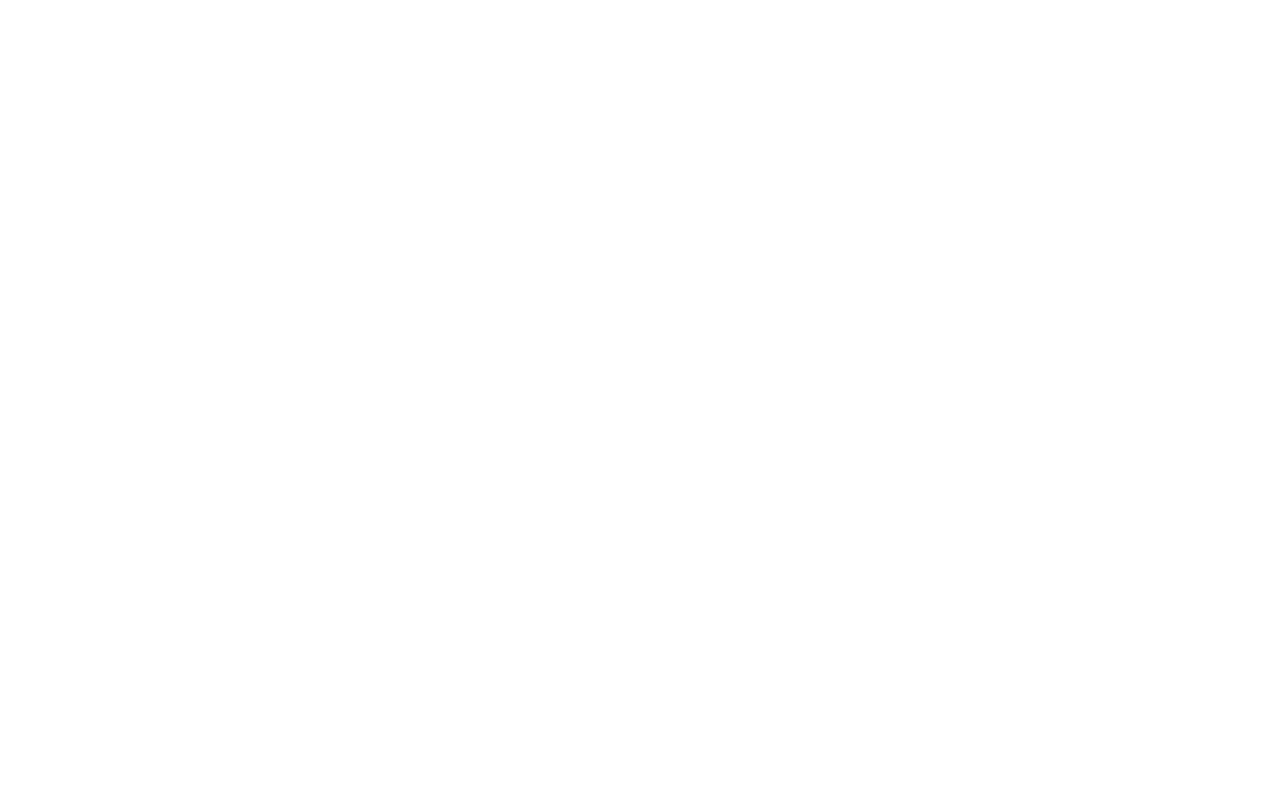
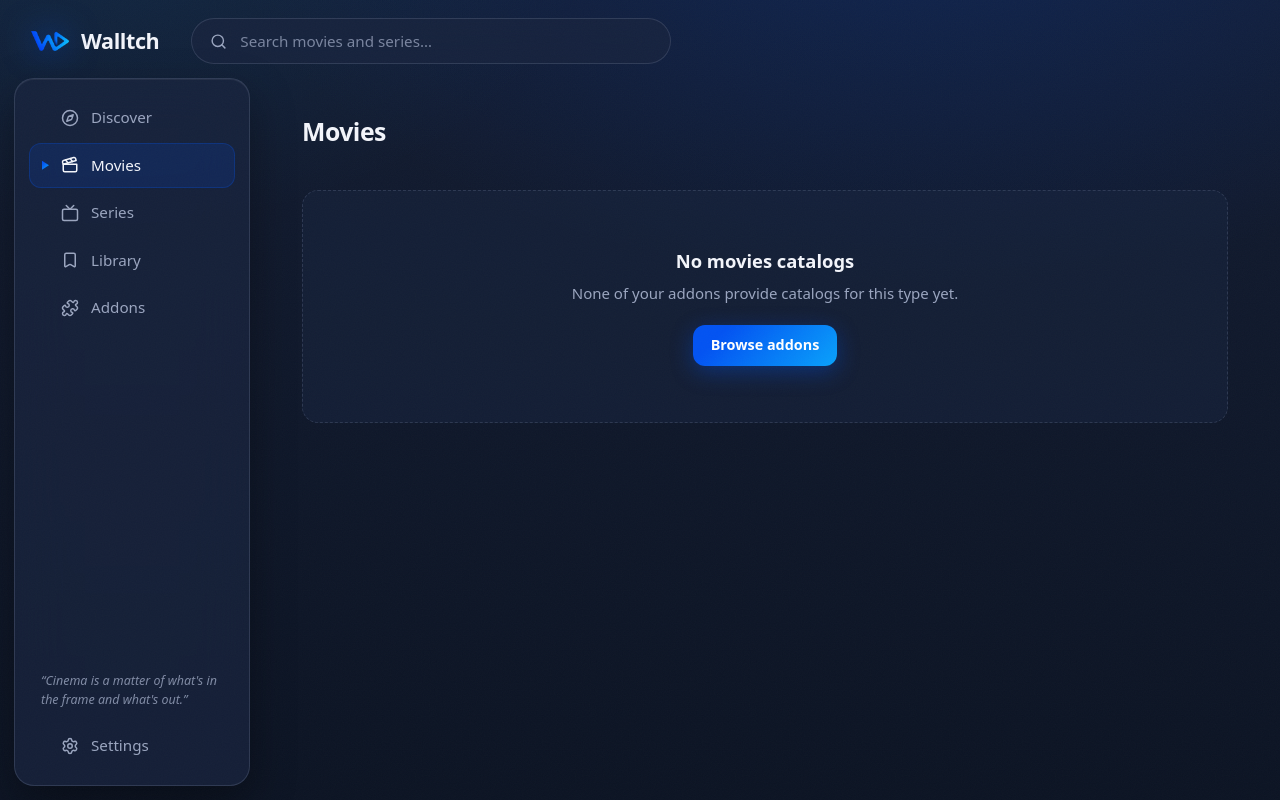
Before and after one commit to walltch-app/walltch, a React (Vite) app: page /movies in a window 1280 px wide. Before the commit this address had no page. Built offline with nearby package versions, Linux system fonts and the light colour scheme.

Commit message:
feat(ui): movies and series get their own boards
Two sidebar entries between Discover and Library, each rendering the
board scoped to one content type: its own featured billboard from the
first matching catalog plus that type''s rows. Discover stays the
everything view.

```diff
--- a/src/App.tsx
+++ b/src/App.tsx
@@ -5,6 +5,7 @@
 import DetailPage from "./features/detail/DetailPage";
 import CatalogPage from "./features/discover/CatalogPage";
 import DiscoverPage from "./features/discover/DiscoverPage";
+import TypeBoardPage from "./features/discover/TypeBoardPage";
 import LibraryPage from "./features/library/LibraryPage";
 import PlayerPage from "./features/player/PlayerPage";
 import SettingsPage from "./features/settings/SettingsPage";
@@ -23,6 +24,14 @@
 			<Routes>
 				<Route element={<Layout />}>
 					<Route index element={<DiscoverPage />} />
+					<Route
+						path="movies"
+						element={<TypeBoardPage contentType="movie" title="Movies" />}
+					/>
+					<Route
+						path="series"
+						element={<TypeBoardPage contentType="series" title="Series" />}
+					/>
 					<Route path="catalog" element={<CatalogPage />} />
 					<Route path="library" element={<LibraryPage />} />
 					<Route path="addons" element={<AddonsPage />} />
--- a/src/app/Layout.tsx
+++ b/src/app/Layout.tsx
@@ -2,10 +2,12 @@
 	Bookmark,
 	ChevronLeft,
 	ChevronRight,
+	Clapperboard,
 	Compass,
 	Puzzle,
 	Search,
 	Settings,
+	Tv,
 	X,
 } from "lucide-react";
 import { useEffect, useState } from "react";
@@ -126,6 +128,14 @@
 							<Compass aria-hidden />
 							<span className="nav-label">Discover</span>
 						</NavLink>
+						<NavLink to="/movies" className={linkClass} title="Movies">
+							<Clapperboard aria-hidden />
+							<span className="nav-label">Movies</span>
+						</NavLink>
+						<NavLink to="/series" className={linkClass} title="Series">
+							<Tv aria-hidden />
+							<span className="nav-label">Series</span>
+						</NavLink>
 						<NavLink to="/library" className={linkClass} title="Library">
 							<Bookmark aria-hidden />
 							<span className="nav-label">Library</span>
--- /dev/null
+++ b/src/features/discover/TypeBoardPage.tsx
@@ -0,0 +1,56 @@
+import { useEffect, useState } from "react";
+import { Link } from "react-router";
+import { listCatalogs } from "../../lib/api";
+import type { CatalogDescriptor } from "../../lib/bindings/CatalogDescriptor";
+import CatalogRow from "./CatalogRow";
+import FeaturedBillboard from "./FeaturedBillboard";
+import "./discover.css";
+
+/** The home board scoped to one content type (Movies / Series). */
+function TypeBoardPage({
+	contentType,
+	title,
+}: {
+	contentType: string;
+	title: string;
+}) {
+	const [catalogs, setCatalogs] = useState<CatalogDescriptor[] | null>(null);
+
+	useEffect(() => {
+		setCatalogs(null);
+		listCatalogs()
+			.then((all) => setCatalogs(all.filter((c) => c.type === contentType)))
+			.catch(() => setCatalogs([]));
+	}, [contentType]);
+
+	const hasCatalogs = catalogs !== null && catalogs.length > 0;
+
+	return (
+		<div className="page">
+			<div className="home-top">
+				<h1 className="home-greeting">{title}</h1>
+			</div>
+
+			{catalogs?.length === 0 && (
+				<div className="empty">
+					<h2>No {title.toLowerCase()} catalogs</h2>
+					<p>None of your addons provide catalogs for this type yet.</p>
+					<Link to="/addons" className="btn">
+						Browse addons
+					</Link>
+				</div>
+			)}
+
+			{hasCatalogs && <FeaturedBillboard catalog={catalogs[0]} />}
+
+			{catalogs?.map((catalog) => (
+				<CatalogRow
+					key={`${catalog.transportUrl}/${catalog.type}/${catalog.id}`}
+					catalog={catalog}
+				/>
+			))}
+		</div>
+	);
+}
+
+export default TypeBoardPage;
```
